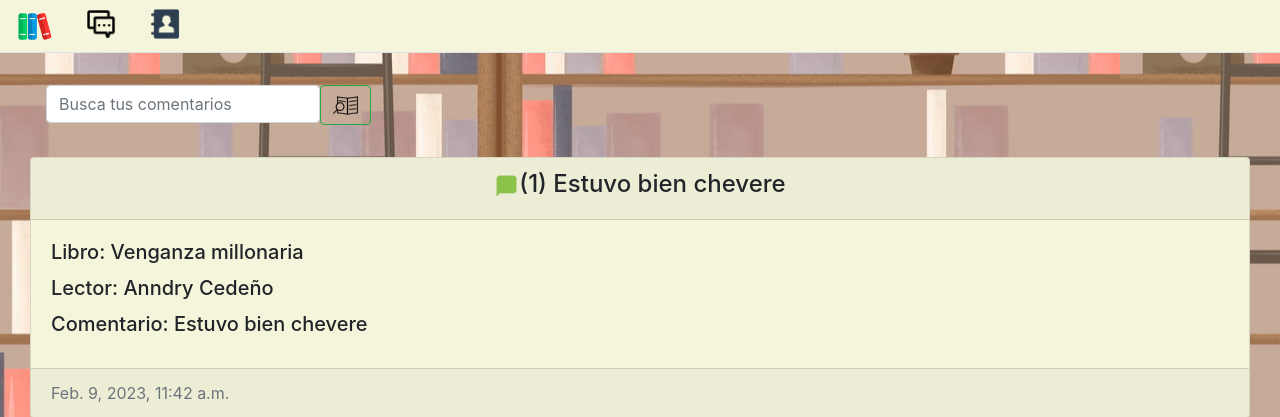
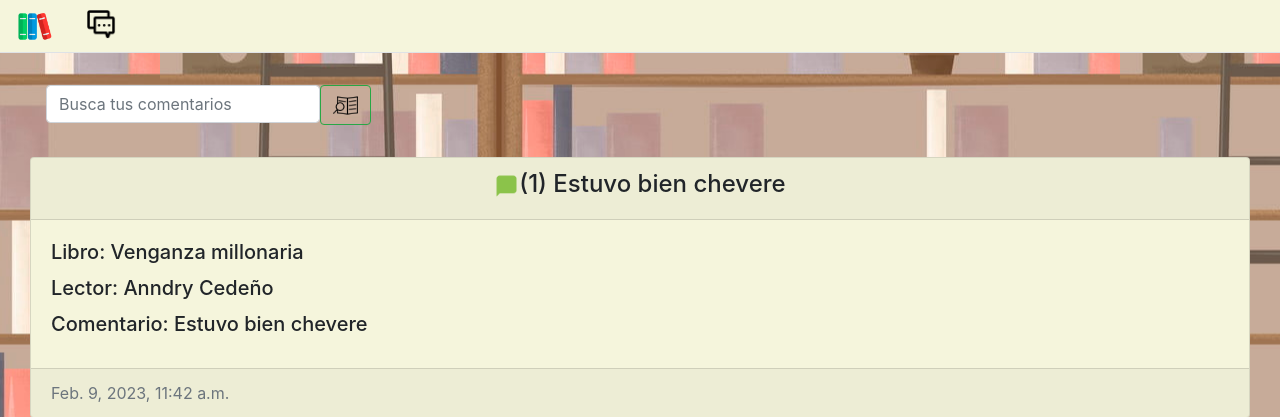
Before and after one commit to Anndrydar/django, a Django app: page /comentario/ in a window 1280 px wide. Shown: the top 417 px of the page. Run offline with Django 4.2, Linux system fonts and the light colour scheme; data comes from the database, SQL or seed files in the repository; both versions use the stored data as it was after the commit.

Commit message:
Subida de proyecto

```diff
--- a/comentario/views.py
+++ b/comentario/views.py
@@ -19,4 +19,4 @@ def hacerComentario(request):
     comentario = request.POST['descripcion']
     book = Projecto.objects.get(id=libro)
     publicacion = Comentario.objects.create(libro = book,lector=lector,descripcion=comentario)
-    return redirect(reverse('comentariolibro')+"?ok")
+    return redirect('/')
--- a/libro/templates/index.html
+++ b/libro/templates/index.html
@@ -21,9 +21,6 @@
     <li class="nav-item">
       <a class="nav-link" href="/comentario/"><img src="{% static 'img/comentarionav.png' %}" alt="" height="30px"></a>
     </li>
-    <li class="nav-item">
-      <a class="nav-link "><img src="{% static 'img/contacto.png' %}" alt="" height="30px"></a>
-    </li>
   </ul>
 
 
```
Also changed, not shown: libros.db.
